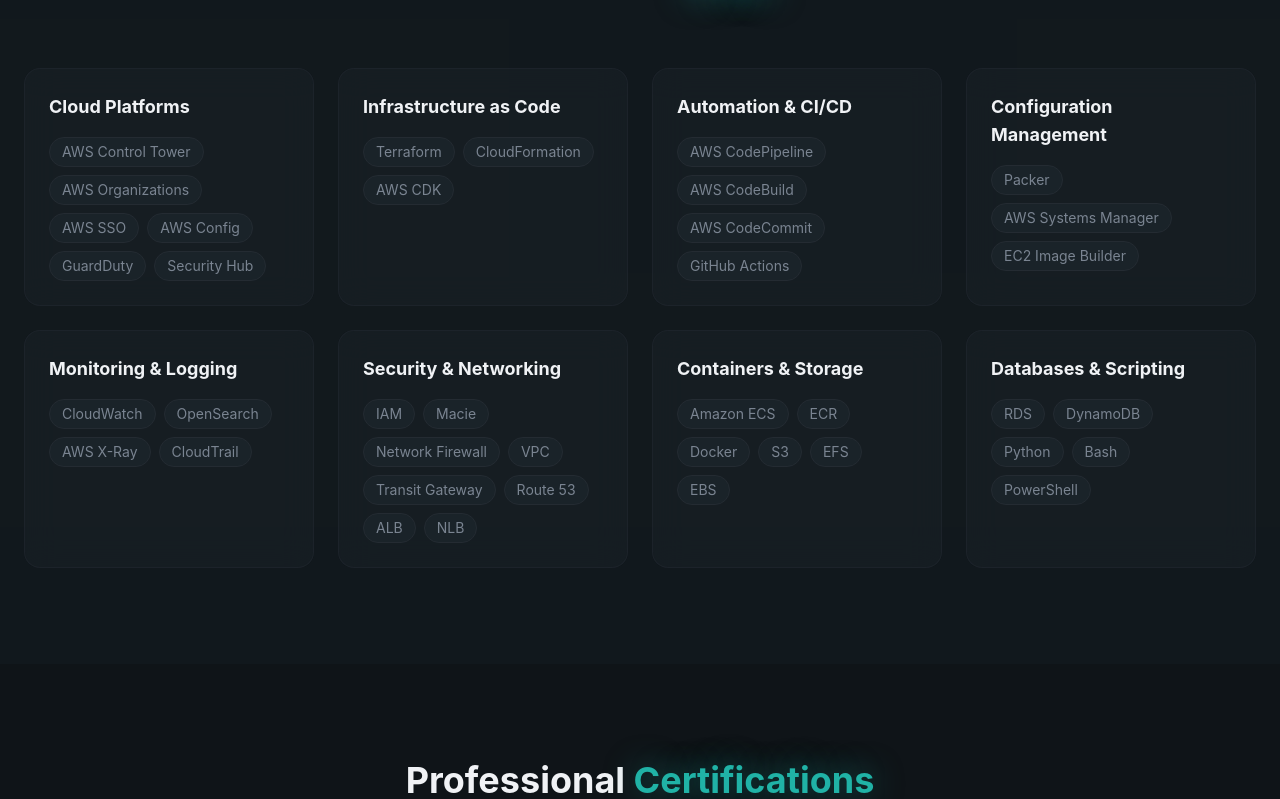
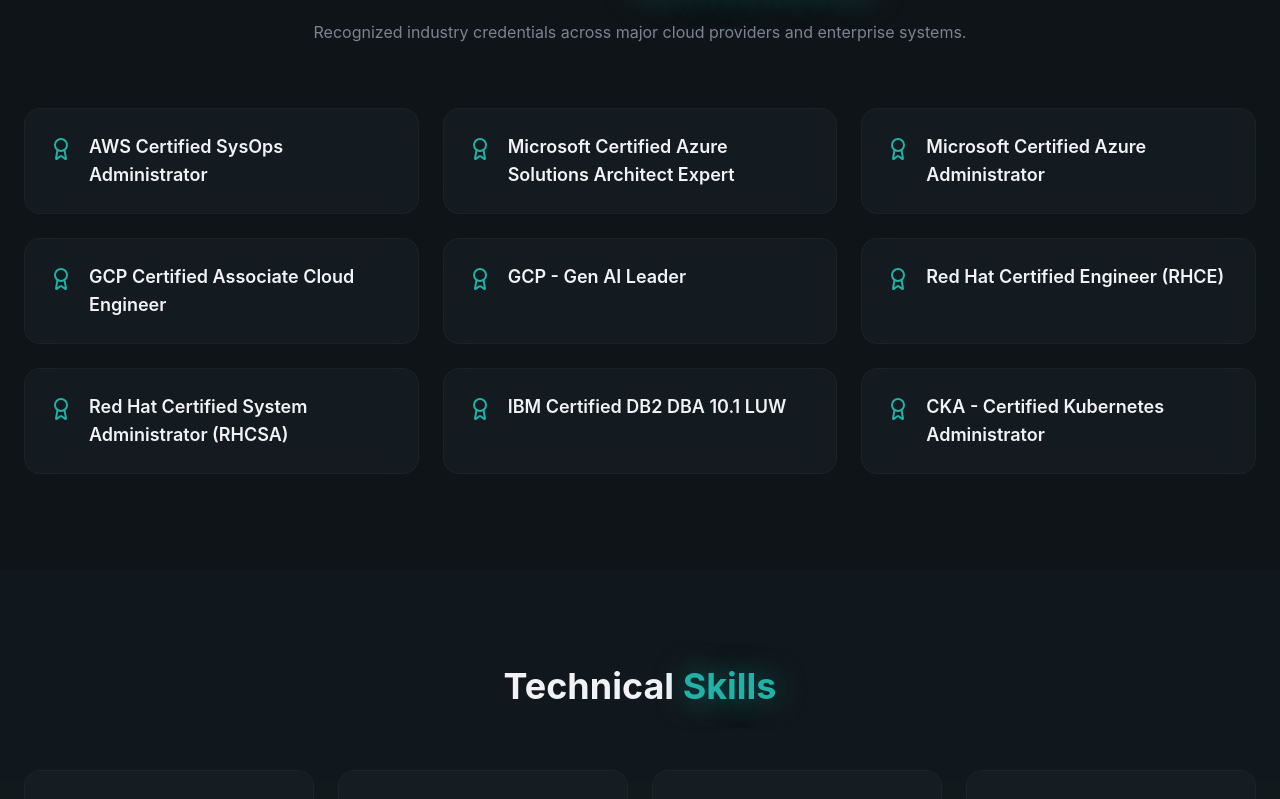
Before and after one commit to ykhan-sys/yk-portfolio, a React (Vite) app: page /#/ in a window 1280 px wide. Shown: the part 1760-2559 px from the top of the page. Built offline with nearby package versions, Linux system fonts and the light colour scheme.

Commit message:
refactor: reorder Skills and Certifications components in Home page layout

```diff
--- a/src/pages/Home.jsx
+++ b/src/pages/Home.jsx
@@ -10,8 +10,8 @@
     <main>
       <Hero />
       <About />
+      <Certifications />
       <Skills />
-      <Certifications />
       <Projects />
       <FeaturedPosts />
     </main>
```
